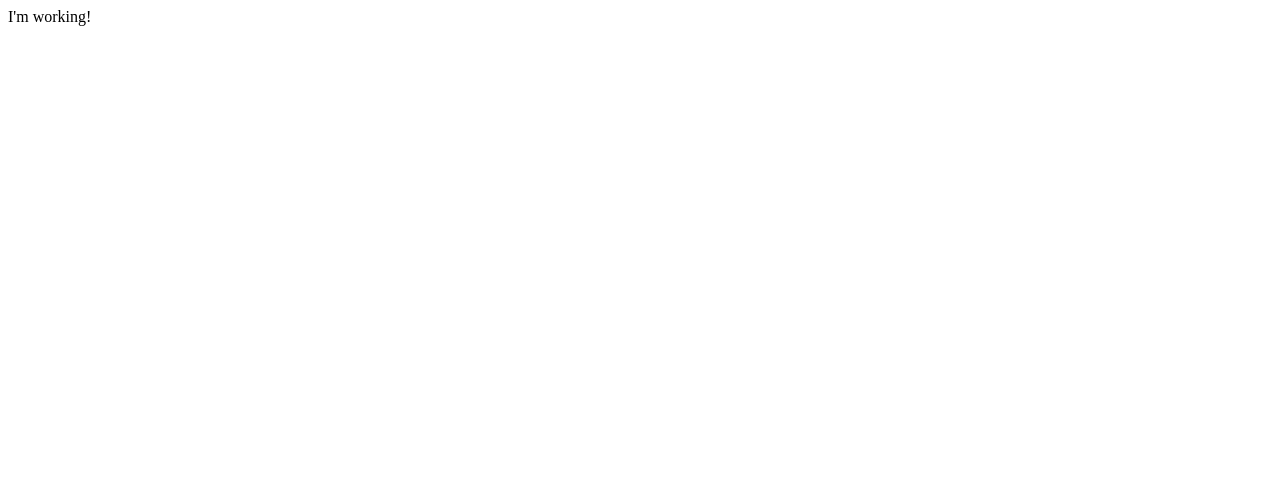
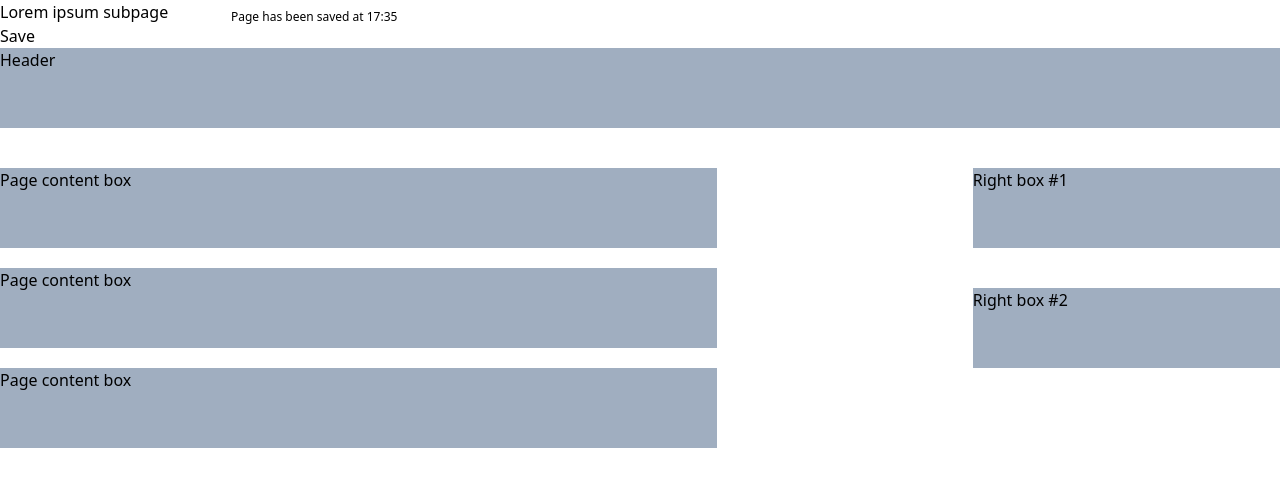
Before and after one commit to KongoPL/react-cms-admin, a React (Create React App) app: page / in a window 1280 px wide. Shown: the top 486 px of the page. Built offline with nearby package versions, Linux system fonts and the light colour scheme.

Commit message:
- Added DnD poc - Added raw document how subpage editor will look like - Created basic template of editor - Added tailwind css to page.

```diff
--- /dev/null
+++ b/poc/dnd.html
@@ -0,0 +1,139 @@
+<div class="dropArea" id="area-1">
+    <div class="dropItem" draggable="true">Item #1</div>
+    <div class="dropItem" draggable="true">Item #2</div>
+    <div class="dropItem" draggable="true">Item #3</div>
+    <div class="dropItem" draggable="true">Item #4</div>
+    <div class="dropItem" draggable="true">Item #5</div>
+    <div class="dropItem" draggable="true">Item #6</div>
+</div>
+<div class="dropArea" id="area-2"></div>
+<div class="dropArea" id="area-3"></div>
+<script>
+class DragAndDrop
+{
+    constructor(items, areas) {
+        this.items = items;
+        this.areas = areas;
+
+        this.dragged = null;
+        this.dragCopy = null;
+
+        for(let item of items) {
+            this.setupItem(item);
+        }
+
+        for(let area of areas) {
+            this.setupArea(area);
+        }
+    }
+
+
+    setupItem(item)
+    {
+        item.addEventListener('dragstart', this.onItemDragStart.bind(this));
+    }
+
+
+    onItemDragStart(event)
+    {
+        this.dragged = event.target;
+    }
+
+
+    setupArea(area)
+    {
+        area.addEventListener("drop", this.onAreaDrop.bind(this, area), false);
+        area.addEventListener("dragover", this.onAreaDragOver.bind(this), false);
+        area.addEventListener("dragenter", this.onAreaDragEnter.bind(this));
+        area.addEventListener('dragleave', this.onAreaDragLeave.bind(this));
+    }
+
+
+    onAreaDrop(area, event)
+    {
+        // prevent default action (open as link for some elements)
+        event.preventDefault();
+
+        // move dragged elem to the selected drop target
+        if(this.dragCopy != null) {
+            this.dragCopy.remove();
+            this.dragCopy = null;
+        }
+
+        let target = event.target;
+
+        while(target.parentNode != null) {
+            if(target === area && this.dragged.parentNode !== target) {
+                this.dragged.parentNode.removeChild( this.dragged );
+                target.appendChild( this.dragged );
+
+                break;
+            }
+
+            target = target.parentNode;
+        }
+    }
+
+
+    onAreaDragOver(event)
+    {
+        // prevent default to allow drop
+        event.preventDefault();
+    }
+
+
+    onAreaDragEnter(event)
+    {
+        if(this.dragCopy != null) {
+            this.dragCopy.remove();
+        }
+
+        this.dragCopy = event.target.appendChild( this.dragged.cloneNode(true) );
+
+        this.dragCopy.style.opacity = 0;
+        this.dragCopy.classList.add('tmp');
+    }
+
+
+    onAreaDragLeave(event)
+    {
+        if(this.dragCopy != null) {
+            this.dragCopy.remove();
+            this.dragCopy = null;
+        }
+    }
+}
+
+let items = document.querySelectorAll('.dropItem'),
+    areas = document.querySelectorAll('.dropArea');
+
+const dnd = new DragAndDrop(items, areas);
+</script>
+<style type="text/css">
+    .dropArea
+    {
+        width: 200px;
+        min-height: 300px;
+        padding: 10px;
+
+        background: blue;
+
+        display: inline-block;
+        vertical-align: top;
+    }
+
+    .drop-items
+    {
+        width: 150px;
+    }
+
+    .dropItem
+    {
+        width: 100%;
+        height: 100px;
+
+        margin: 5px 0px;
+
+        background: red;
+    }
+</style>
--- a/public/index.html
+++ b/public/index.html
@@ -11,7 +11,7 @@
 
 		<title>eSport Heaven :: Admin panel</title>
 
-		<link href="https://fonts.googleapis.com/css?family=Oswald&display=swap" rel="stylesheet">
+		<link href="/tailwind.css" rel="stylesheet">
 	</head>
 	<body>
 		<noscript>You need to enable JavaScript to run this app.</noscript>
--- a/src/pages/index/Index.tsx
+++ b/src/pages/index/Index.tsx
@@ -5,7 +5,41 @@ export default class Index extends React.Component
 	render()
 	{
 		return <>
-			I'm working!
+			<header>
+				<div>
+					<input value="Lorem ipsum subpage" />
+					<sub>Page has been saved at 17:35</sub>
+				</div>
+				<button>Save</button>
+			</header>
+			<div>
+				<div className="container mx-auto">
+					<DraggableBox location="top" index="9">Header</DraggableBox>
+					<div className="flex">
+						<DropContainer className="w-7/12 xl:mr-64">
+							<DraggableBox mb="5" location="left" index="0">Page content box</DraggableBox>
+							<DraggableBox mb="5" location="left" index="1">Page content box</DraggableBox>
+							<DraggableBox mb="5" location="left" index="2">Page content box</DraggableBox>
+						</DropContainer>
+						<DropContainer className="w-3/12">
+							<DraggableBox location="right" index="3">Right box #1</DraggableBox>
+							<DraggableBox location="right" index="4">Right box #2</DraggableBox>
+						</DropContainer>
+					</div>
+				</div>
+			</div>
 		</>;
 	}
 }
+
+
+function DraggableBox({mb = '10', location, index, children})
+{
+	return <div className={`bg-gray-500 mb-${mb} h-20`}>{children}</div>
+}
+
+
+function DropContainer({className, children})
+{
+	return <div className={className}>{children}</div>;
+}
--- a/tsconfig.json
+++ b/tsconfig.json
@@ -18,7 +18,8 @@
     "isolatedModules": true,
     "noEmit": true,
     "jsx": "react",
-	"baseUrl": "src"
+	"baseUrl": "src",
+    "noImplicitAny": false
   },
   "include": [
     "src"
```
Also changed, not shown: 1 other file (tests, documents, lock files or other folders).
